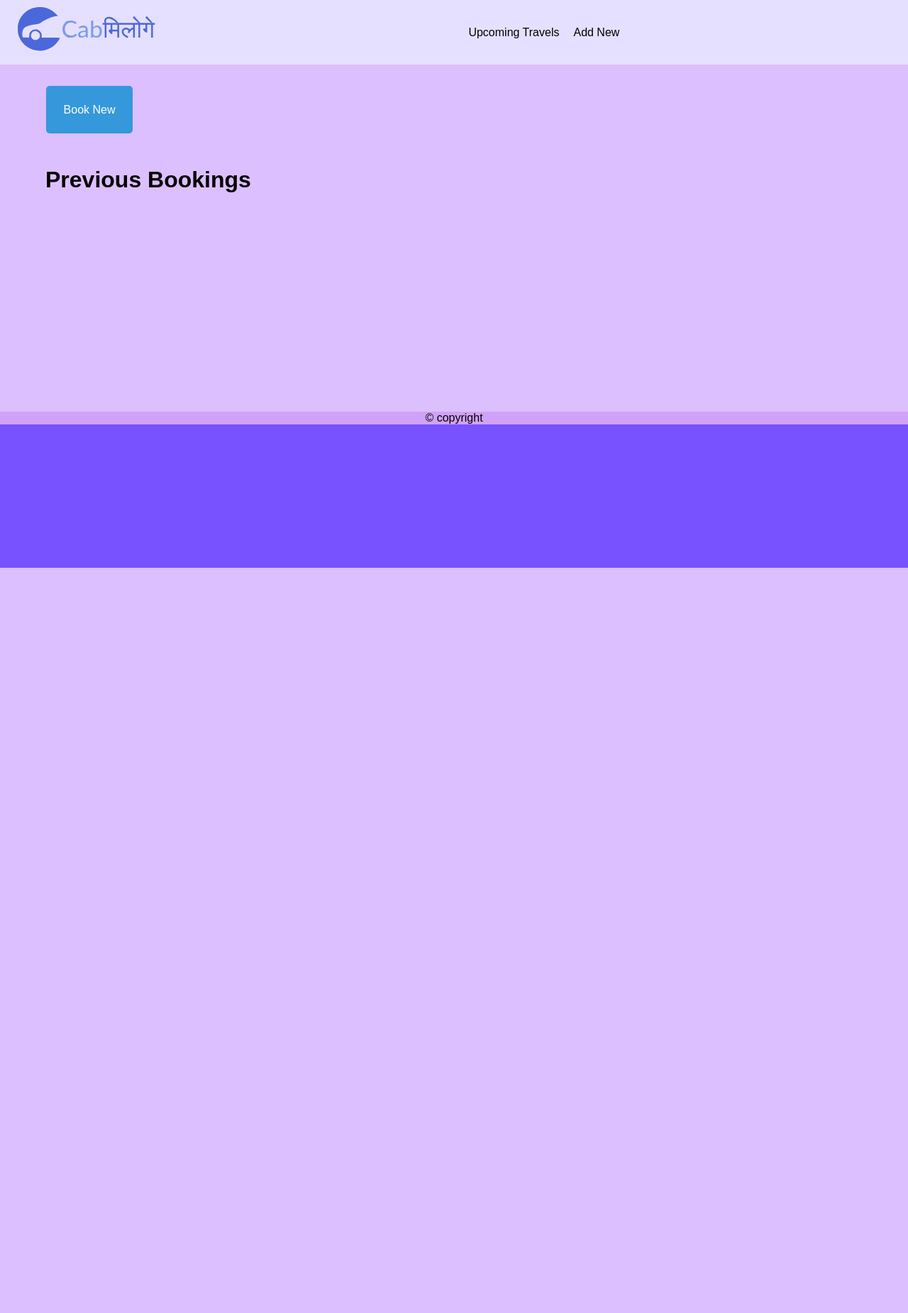
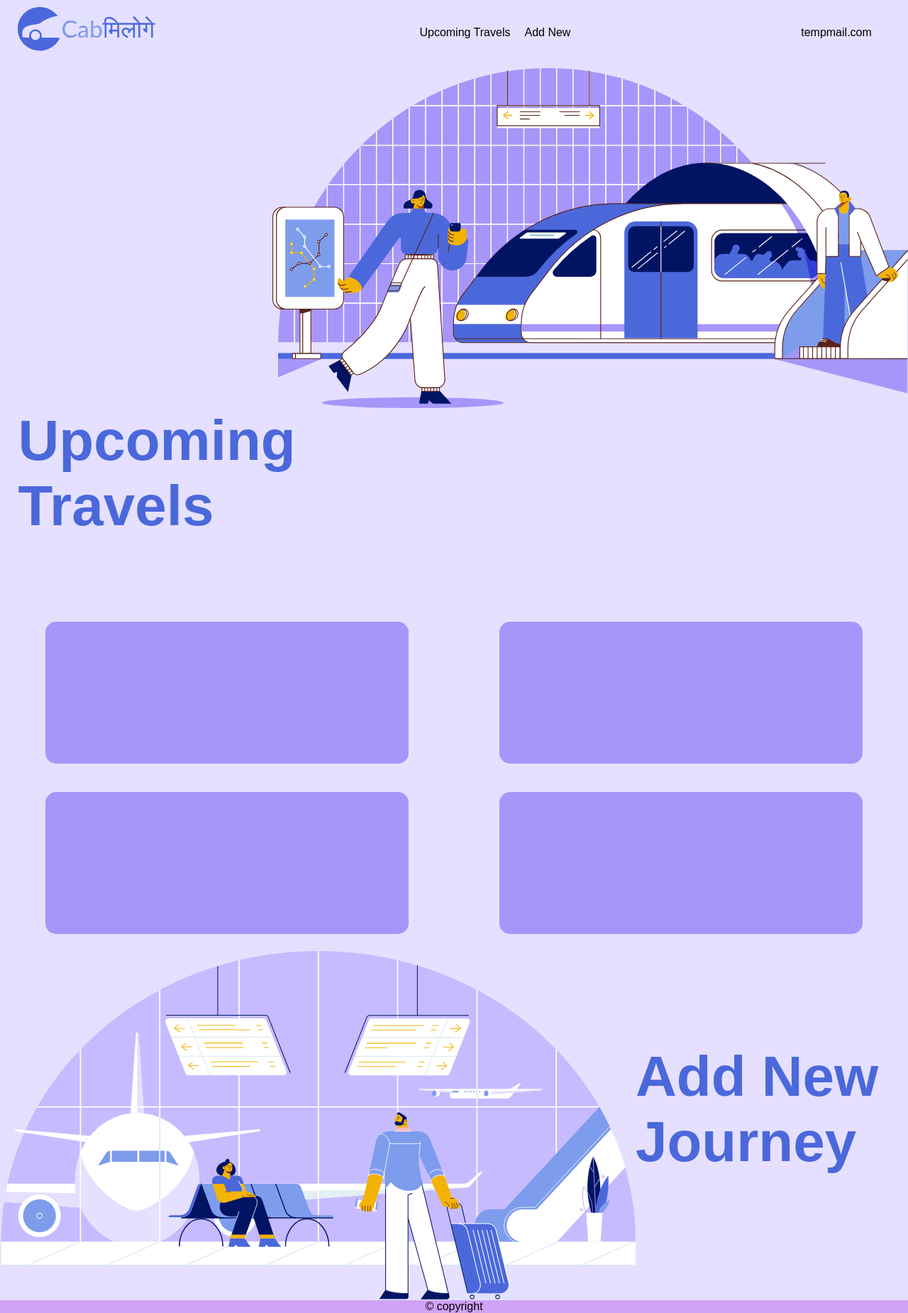
Before and after one commit to himanshuyv/CabMiloge, a Flask app: template templates/index.html in a window 1280 px wide. Shown: the whole page at 71% size. Before the commit the page ends 800 px from the top, so only its background shows below. Run offline with Flask 3, Linux system fonts and the light colour scheme; the template is opened without the code that fills it, so the values that code supplies are empty.

Commit message:
home page ui design

```diff
--- a/app.py
+++ b/app.py
@@ -92,11 +92,5 @@ def Get_userData():
 def SignUp():
     return render_template('SignUp.html')
 
-
-
-
-
-
-
 if __name__ == '__main__':
     app.run(debug=True)
--- a/static/script.js
+++ b/static/script.js
@@ -14,7 +14,7 @@ let arrival;
 let departure;
 
 function arrivalDepartureFunction(typeOfTravel){
-    if (!arrival && typeOfTravel==="Arival"){
+    if (!arrival && typeOfTravel==="Arrival"){
         arrival = document.createElement("div");
         arrival.classList.add("card");
         let heading = document.createElement("h1");
@@ -50,13 +50,13 @@ function createNewBookingDiv(){
         bookingDiv.classList.add("card");
         let Button1 = document.createElement("Button");
         let Button2 = document.createElement("Button");
-        Button1.textContent = "Arival";
+        Button1.textContent = "Arrival";
         Button2.textContent = "Departure";
         Button1.classList.add("arrival-departure");
         Button2.classList.add("arrival-departure");
 
         Button1.onclick = function(){
-            arrivalDepartureFunction("Arival");
+            arrivalDepartureFunction("Arrival");
         }
 
         Button2.onclick = function(){
--- a/static/style.css
+++ b/static/style.css
@@ -2,7 +2,7 @@ body {
     margin: 0;
     padding: 0;
     font-family: 'Mukta', sans-serif;
-    background-color: #7752FE;
+    background-color: #E5E0FF;
 }
 
 .head-container{
@@ -55,12 +55,12 @@ body {
 }
 
 .email {
-    margin-right: 1%;
+    margin-right: 4%;
 }
 
 .flex-container{
     position: relative;
-    top: 5rem;
+    top: 6rem;
     display: inline-flex;
     flex-direction: column;
     width: 100%;
@@ -69,10 +69,18 @@ body {
 }
 
 .card{
-    min-height: 500px;
+    min-height: fit-content;
     width: 100%;
-    background-color:#DCBFFF;
 }
+
+.upcoming-travels img{
+    width: 70%;
+    float: right;
+}
+
+
+/* .card>* {
+} */
 
 .card li{
     list-style: none;
@@ -83,36 +91,49 @@ body {
 }
 
 .card h1{
-    padding-left: 5%;
+    margin-left: 2%;
+    padding-top: 6%;
+    font-size: 5em;
+    color:#4b68dbff;
 }
 
-.base-container{
-    display: flex;
+
+.travel-container{
+    clear: left;
+    margin-top: 5%;
+    /* padding: 1%; */
+    /* padding-left: 10%; */
+    height: 50vh;
+    width: 100%;
+    display: inline-flex;
+    flex-wrap: wrap;
+    align-content: space-around;
     justify-content: center;
+    gap: 10%;
 }
 
-.base-container>footer{
-    position: relative;
-    top: 5rem;
-    background-color: #D0A2F7;
-    width: 100%;
-    color: black;
-    display: flex;
-    justify-content: center;
-    align-items: center;
+.travel-card {
+    background-color: #a696f9ff;
+    width: 40%;
+    height: 50%;
+    min-width: 500px;
+    border: solid;
+    border-width: 0px;
+    border-radius: 15px;
 }
 
-.Bookings-container{
-    padding: 1%;
-    display: flex;
-    flex-direction: column;
-    align-items: center;
-    justify-content: space-between;
-    gap: 25%;
+
+.add-new-journey img{
+    width: 70%;
+    float: left;
 }
 
-.Bookings-container li{
-    list-style: none;
+.add-new-journey{
+    margin-top: 5%;
+}
+
+.add-new-journey a{
+    cursor: pointer;
 }
 
 button {
@@ -136,7 +157,7 @@ button:hover {
     justify-content: center;
     align-items: center;
     gap: 25%;
-    height: 100vh;
+    height: 50vh;
 }
 
 .arrival-departure{
@@ -149,6 +170,21 @@ button:hover {
     border: none;
     border-radius: 50%;
     cursor: pointer;
-    transition: background-color 0.Copied3s ease;
-    margin: 2%;
+    transition: background-color 0.3s ease;
 }
+
+.base-container{
+    display: flex;
+    justify-content: center;
+}
+
+.base-container>footer{
+    position: relative;
+    top: 6rem;
+    background-color: #D0A2F7;
+    width: 100%;
+    color: black;
+    display: flex;
+    justify-content: center;
+    align-items: center;
+}
--- a/templates/index.html
+++ b/templates/index.html
@@ -7,6 +7,7 @@
     <link rel="preconnect" href="https://fonts.googleapis.com">
     <link rel="preconnect" href="https://fonts.gstatic.com" crossorigin>
     <link href="https://fonts.googleapis.com/css2?family=Roboto+Slab:wght@400&display=swap" rel="stylesheet">
+    <link rel="icon" href="./../static/icon.svg" type="image/x-icon" />
     <script src="./../static/script.js" defer></script>
     <title>CabMiloge</title>
 </head>
@@ -16,22 +17,28 @@
             <div class="logo unselectable"><img src="./../static/logo.svg" alt="logo"></div>
             <nav class="main-nav">
                 <ul>
-                    <li><a href="#">Upcoming Travels</a></li>
-                    <li><a href="#">Add New</a></li>
+                    <li><a href="#upcomingTravels">Upcoming Travels</a></li>
+                    <li><a href="#AddNewTravel">Add New</a></li>
                 </ul>
             </nav>
-            <div class="user-info email">{{ user_list[0][2]}}</div>
+            <div class="user-info email">tempmail.com</div>
         </header>
     </div>
 
     <div class="flex-container">
-        <div class="card">
-            <ul>
-                <li><button onclick="createNewBookingDiv()">Book New</button></li>
-            </ul>
-            <h1>Previous Bookings</h1>
-            <div class="Bookings-container">
+        <div class="card upcoming-travels">
+            <img src="./../static/upcoming-travels.svg" alt="upcoming-travels">
+            <h1 id="upcomingTravels">Upcoming <br> Travels  </h1>
+            <div class="travel-container">
+                <div class="travel-card"></div>
+                <div class="travel-card"></div>
+                <div class="travel-card"></div>
+                <div class="travel-card"></div>
             </div>
+        </div>
+        <div class="card add-new-journey">
+            <img src="./../static/add-new-journey.svg" alt="add-new">
+            <a onclick="createNewBookingDiv()"><h1 id="AddNewTravel">Add New <br> Journey</h1></a>
         </div>
     </div>
 
```
Also changed, not shown: t.py (deleted, +0 -69 lines), templates/test.html (deleted, +0 -29 lines), templates/testlogin.html (deleted, +0 -24 lines), templates/testsignup.html (deleted, +0 -26 lines), static/add-new-journey.svg (renamed from static/drawkit-transport-scene-12.svg), static/icon-old.svg (deleted), static/logo-old.svg (deleted).
